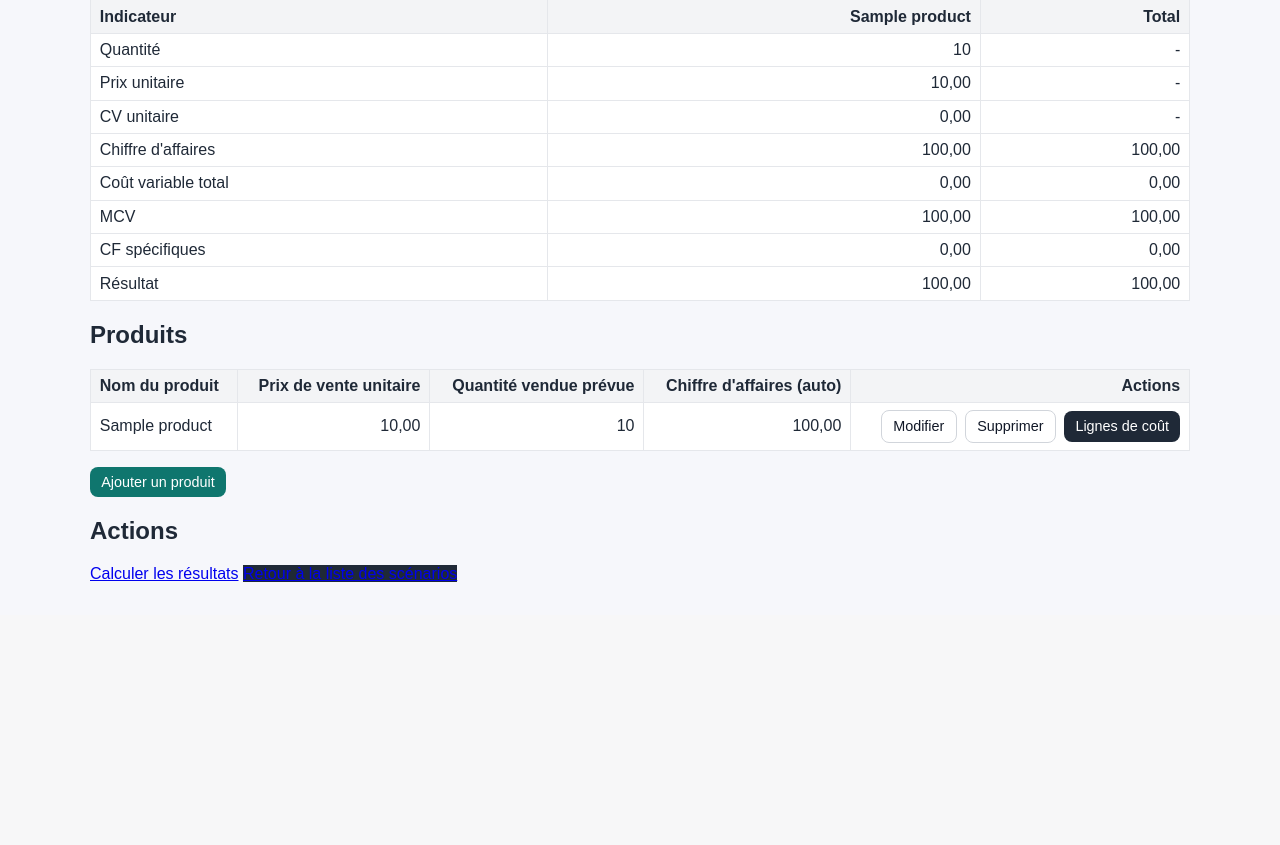
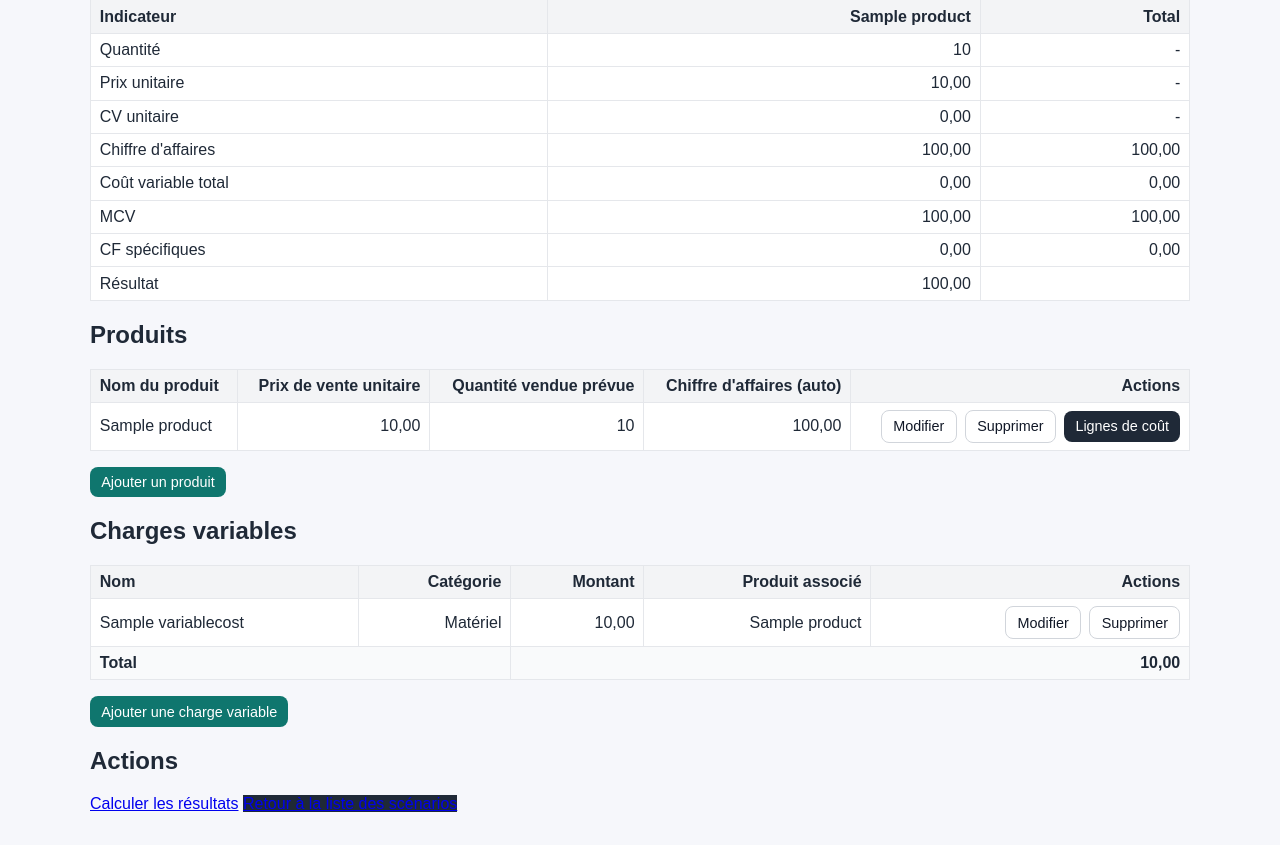
Before and after one commit to PRADES-matteo/projet_M1, a Django app: page /costs/1/ in a window 1280 px wide. Shown: the part 276-1121 px from the top of the page. Before the commit the page ends 858 px from the top, so only its background shows below. Run offline with Django 5.2, Linux system fonts and the light colour scheme; data comes from the database, SQL or seed files in the repository; tables that the repository leaves empty hold one stand-in row (values such as "Sample post").

Commit message:
ajout section charges variables

```diff
--- a/apps/costs/models.py
+++ b/apps/costs/models.py
@@ -1,6 +1,11 @@
 from django.db import models
 from decimal import Decimal
+from django.utils.translation import gettext_lazy as _
 
+class VariableCostCategory(models.TextChoices):
+    MATERIAL = 'Material', 'Matériel'
+    LABOR = 'Labor', 'Main-d’œuvre'
+    OVERHEAD = 'Overhead', 'Frais généraux'
 
 class CostScenario(models.Model):
     name = models.CharField(max_length=150)
@@ -73,3 +78,14 @@ class CostLine(models.Model):
 
     def __str__(self):
         return self.label
+
+
+class VariableCost(models.Model):
+    name = models.CharField(max_length=255)
+    category = models.CharField(max_length=50, choices=VariableCostCategory.choices)
+    amount = models.DecimalField(max_digits=10, decimal_places=2)
+    product = models.ForeignKey(Product, null=True, blank=True, on_delete=models.SET_NULL)
+    scenario = models.ForeignKey(CostScenario, related_name='variable_costs', on_delete=models.CASCADE)
+
+    def __str__(self):
+        return self.name
--- a/apps/costs/templates/costs/scenario_detail.html
+++ b/apps/costs/templates/costs/scenario_detail.html
@@ -1,6 +1,4 @@
-{% extends "base.html" %}
-
-{% block content %}
+{% extends "base.html" %} {% block content %}
 <style>
   .topbar {
     background: #ffffff;
@@ -101,13 +99,33 @@
       </div>
     </div>
     <div class="actions">
-            <form method="post" action="{% url 'scenario-save' scenario.pk %}" style="margin:0;">
+      <form
+        method="post"
+        action="{% url 'scenario-save' scenario.pk %}"
+        style="margin: 0"
+      >
         {% csrf_token %}
         <button type="submit" class="btn-action">Sauvegarder</button>
       </form>
-            <button type="button" class="btn-action btn-light" onclick="history.back()">Retour arrière</button>
-            <a href="{% url 'scenario-duplicate' scenario.pk %}" class="btn-action btn-secondary">Dupliquer scénario</a>
-            <button type="button" class="btn-action btn-light" onclick="window.print()">Export PDF</button>
+      <button
+        type="button"
+        class="btn-action btn-light"
+        onclick="history.back()"
+      >
+        Retour arrière
+      </button>
+      <a
+        href="{% url 'scenario-duplicate' scenario.pk %}"
+        class="btn-action btn-secondary"
+        >Dupliquer scénario</a
+      >
+      <button
+        type="button"
+        class="btn-action btn-light"
+        onclick="window.print()"
+      >
+        Export PDF
+      </button>
     </div>
   </div>
 </section>
@@ -211,12 +229,28 @@
         <td>{{ product.quantity|floatformat:0 }}</td>
         <td>{{ product.total_revenue|floatformat:2 }}</td>
         <td>
-                    <a href="{% url 'edit_product' scenario.id product.id %}" class="btn-action btn-light">Modifier</a>
-                    <form method="post" action="{% url 'delete_product' scenario.id product.id %}" style="display:inline; margin-left:0.25rem;" onsubmit="return confirm('Supprimer ce produit ?');">
+          <a
+            href="{% url 'edit_product' scenario.id product.id %}"
+            class="btn-action btn-light"
+            >Modifier</a
+          >
+          <form
+            method="post"
+            action="{% url 'delete_product' scenario.id product.id %}"
+            style="display: inline; margin-left: 0.25rem"
+            onsubmit="return confirm('Supprimer ce produit ?');"
+          >
             {% csrf_token %}
-                        <button type="submit" class="btn-action btn-light">Supprimer</button>
+            <button type="submit" class="btn-action btn-light">
+              Supprimer
+            </button>
           </form>
-                    <a href="{% url 'add_cost_line' scenario.id product.id %}" class="btn-action btn-secondary" style="margin-left:0.25rem;">Lignes de coût</a>
+          <a
+            href="{% url 'add_cost_line' scenario.id product.id %}"
+            class="btn-action btn-secondary"
+            style="margin-left: 0.25rem"
+            >Lignes de coût</a
+          >
         </td>
       </tr>
       {% empty %}
@@ -227,9 +261,56 @@
     </tbody>
   </table>
 </div>
-<a href="{% url 'add_product' scenario.id %}" class="btn-action">Ajouter un produit</a>
+<a href="{% url 'add_product' scenario.id %}" class="btn-action"
+  >Ajouter un produit</a
+>
+
+<h2>Charges variables</h2>
+<div class="table-wrap">
+  <table class="summary">
+    <thead>
+      <tr>
+        <th>Nom</th>
+        <th>Catégorie</th>
+        <th>Montant</th>
+        <th>Produit associé</th>
+        <th>Actions</th>
+      </tr>
+    </thead>
+    <tbody>
+      {% for cost in scenario.variable_costs.all %}
+      <tr>
+        <td>{{ cost.name }}</td>
+        <td>{{ cost.get_category_display }}</td>
+        <td>{{ cost.amount|floatformat:2 }}</td>
+        <td>{{ cost.product.name|default:"N/A" }}</td>
+        <td>
+          <a href="{% url 'edit_variable_cost' cost.id %}" class="btn-action btn-light">Modifier</a>
+          <form method="post" action="{% url 'delete_variable_cost' cost.id %}" style="display: inline; margin-left: 0.25rem" onsubmit="return confirm('Supprimer cette charge variable ?');">
+            {% csrf_token %}
+            <button type="submit" class="btn-action btn-light">Supprimer</button>
+          </form>
+        </td>
+      </tr>
+      {% empty %}
+      <tr>
+        <td colspan="5">Aucune charge variable saisie.</td>
+      </tr>
+      {% endfor %}
+    </tbody>
+    <tfoot>
+      <tr>
+        <td colspan="2">Total</td>
+        <td colspan="3">{{ variable_costs_total|floatformat:2 }}</td>
+      </tr>
+    </tfoot>
+  </table>
+</div>
+<a href="{% url 'add_variable_cost' scenario.id %}" class="btn-action">Ajouter une charge variable</a>
 
 <h2>Actions</h2>
-<a href="{% url 'calculate_results' scenario.id %}" class="btn btn-success">Calculer les résultats</a>
-<a href="{% url 'scenario-list' %}" class="btn btn-secondary">Retour à la liste des scénarios</a>
+<a href="{% url 'calculate_results' scenario.id %}" class="btn btn-success"
+  >Calculer les résultats</a>
+<a href="{% url 'scenario-list' %}" class="btn btn-secondary"
+  >Retour à la liste des scénarios</a>
 {% endblock %}
--- a/apps/costs/urls.py
+++ b/apps/costs/urls.py
@@ -12,4 +12,7 @@ urlpatterns = [
     path("scenario/<int:scenario_id>/product/<int:product_id>/delete/", views.delete_product, name="delete_product"),
     path("scenario/<int:scenario_id>/product/<int:product_id>/cost-line/add/", views.add_cost_line, name="add_cost_line"),
     path("scenario/<int:scenario_id>/results/", views.calculate_results, name="calculate_results"),
+    path('scenario/<int:scenario_id>/variable-cost/add/', views.VariableCostCreateView.as_view(), name='add_variable_cost'),
+    path('variable-cost/<int:pk>/edit/', views.VariableCostUpdateView.as_view(), name='edit_variable_cost'),
+    path('variable-cost/<int:pk>/delete/', views.VariableCostDeleteView.as_view(), name='delete_variable_cost'),
 ]
--- a/apps/costs/views.py
+++ b/apps/costs/views.py
@@ -1,10 +1,13 @@
 from decimal import Decimal
+from django.urls import reverse
 
 from django.contrib import messages
 from django.db import transaction
 from django.shortcuts import render, redirect, get_object_or_404
-from .forms import CostScenarioForm, ProductForm, CostLineForm
-from .models import CostScenario, Product, CostLine
+from django.views.generic import CreateView, UpdateView, DeleteView
+from django.db.models import Sum
+from .forms import CostScenarioForm, ProductForm, CostLineForm, VariableCostForm
+from .models import CostScenario, Product, CostLine, VariableCost
 from .services.direct_costing import calculate_direct_costing
 from .services.center_analysis import calculate_center_analysis
 
@@ -31,6 +34,8 @@ def scenario_detail(request, pk):
     total_revenue = Decimal("0.00")
     total_variable = Decimal("0.00")
     total_fixed = Decimal("0.00")
+
+    variable_costs_total = scenario.variable_costs.aggregate(total=Sum('amount'))['total'] or 0
 
     for product in scenario.products.all():
         quantity = Decimal(product.quantity)
@@ -68,23 +73,18 @@ def scenario_detail(request, pk):
     total_contribution = total_revenue - total_variable
     total_result = total_contribution - total_fixed
 
-    return render(
-        request,
-        "costs/scenario_detail.html",
-        {
-            "scenario": scenario,
-            "center_analysis": calculate_center_analysis(cost_lines),
-            "direct_costing": calculate_direct_costing(cost_lines),
-            "summary_rows": summary_rows,
-            "summary_totals": {
-                "revenue": total_revenue,
-                "variable": total_variable,
-                "fixed": total_fixed,
-                "contribution": total_contribution,
-                "result": total_result,
-            },
+    context = {
+        'scenario': scenario,
+        'variable_costs_total': variable_costs_total,
+        'summary_rows': summary_rows,
+        'summary_totals': {
+            'revenue': total_revenue,
+            'variable': total_variable,
+            'contribution': total_revenue - total_variable,
+            'fixed': total_fixed,
         },
-    )
+    }
+    return render(request, 'costs/scenario_detail.html', context)
 
 
 def save_scenario(request, pk):
@@ -223,3 +223,33 @@ def calculate_results(request, scenario_id):
         result = calculate_center_analysis(lines)
 
     return render(request, "costs/results.html", {"scenario": scenario, "result": result})
+
+
+class VariableCostCreateView(CreateView):
+    model = VariableCost
+    form_class = VariableCostForm
+    template_name = 'costs/variable_cost_form.html'
+    success_url = "/costs/{scenario_id}/"
+
+    def form_valid(self, form):
+        form.instance.scenario = CostScenario.objects.get(pk=self.kwargs['scenario_id'])
+        return super().form_valid(form)
+
+
+class VariableCostUpdateView(UpdateView):
+    model = VariableCost
+    form_class = VariableCostForm
+    template_name = 'costs/variable_cost_form.html'
+    success_url = "/costs/{scenario_id}/"
+
+    def form_valid(self, form):
+        form.instance.scenario = self.object.scenario
+        return super().form_valid(form)
+
+
+class VariableCostDeleteView(DeleteView):
+    model = VariableCost
+    template_name = 'costs/variable_cost_confirm_delete.html'
+
+    def get_success_url(self):
+        return reverse('scenario-detail', kwargs={'pk': self.object.scenario.pk})
--- a/templates/base.html
+++ b/templates/base.html
@@ -80,8 +80,7 @@
         <li class="{{ message.tags }}">{{ message }}</li>
         {% endfor %}
       </ul>
-      {% endif %}
-      {% block content %}{% endblock %}
+      {% endif %} {% block content %}{% endblock %}
     </main>
   </body>
 </html>
```
Also changed, not shown: apps/costs/forms.py (+7 -1 lines), apps/costs/templates/costs/add_product.html (+12 -9 lines), apps/costs/templates/costs/create_scenario.html (+15 -20 lines), apps/costs/templates/costs/edit_product.html (+14 -9 lines), apps/costs/templates/costs/scenario_list.html (+15 -15 lines), apps/costs/templates/costs/variable_cost_form.html (added, +7 -0 lines), apps/costs/migrations/0007_alter_costscenario_method_variablecost.py (added). Lines whose indentation alone changed are shown as unchanged.
